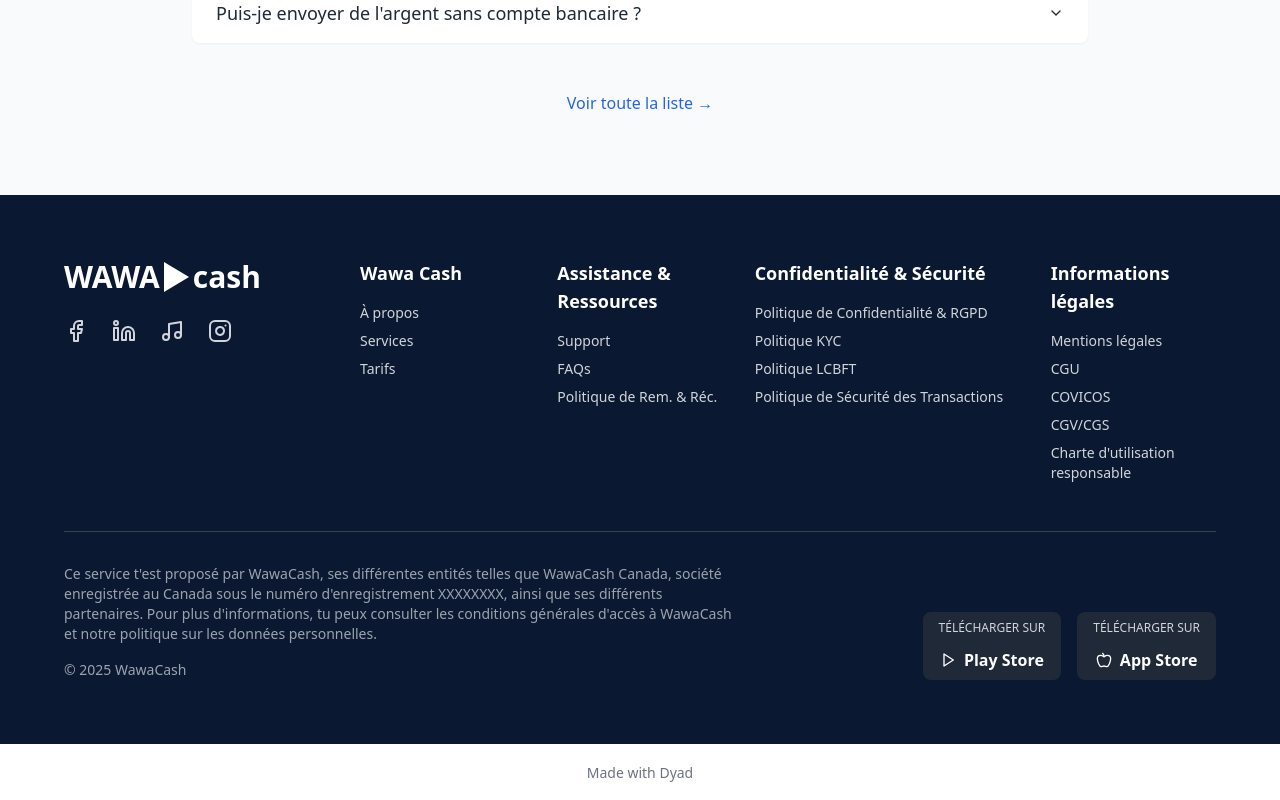
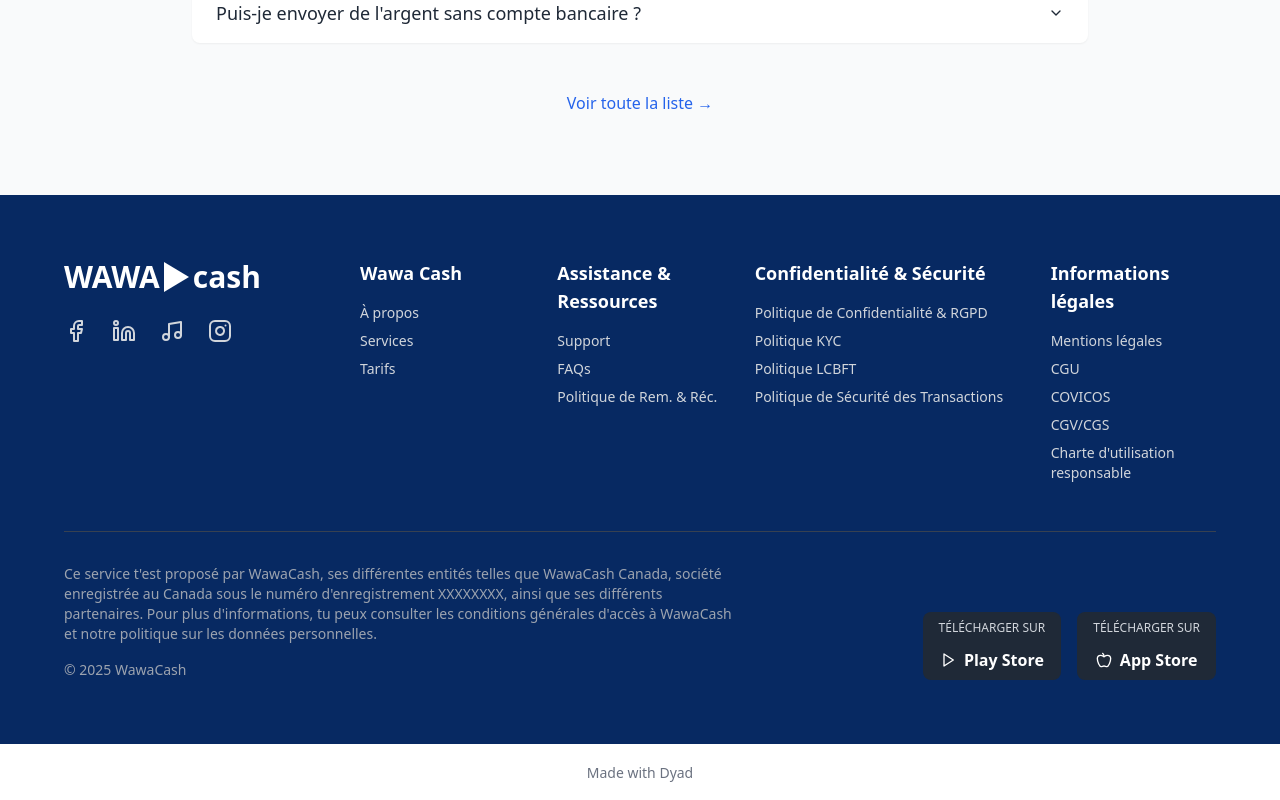
Before and after one commit to godigitaltechnology/wawacash-landing, a React (Vite) app: page / in a window 1280 px wide. Shown: the part 2991-3791 px from the top of the page. Built offline with nearby package versions, Linux system fonts and the light colour scheme.

Commit message:
[dyad] Mise à jour de la couleur de fond du pied de page - wrote 1 file(s)

```diff
--- a/tailwind.config.ts
+++ b/tailwind.config.ts
@@ -63,7 +63,7 @@ export default {
           ring: "hsl(var(--sidebar-ring))",
         },
         footer: { // Custom color for the footer background
-          background: "#0A1931",
+          background: "#072962",
         },
       },
       borderRadius: {
```
